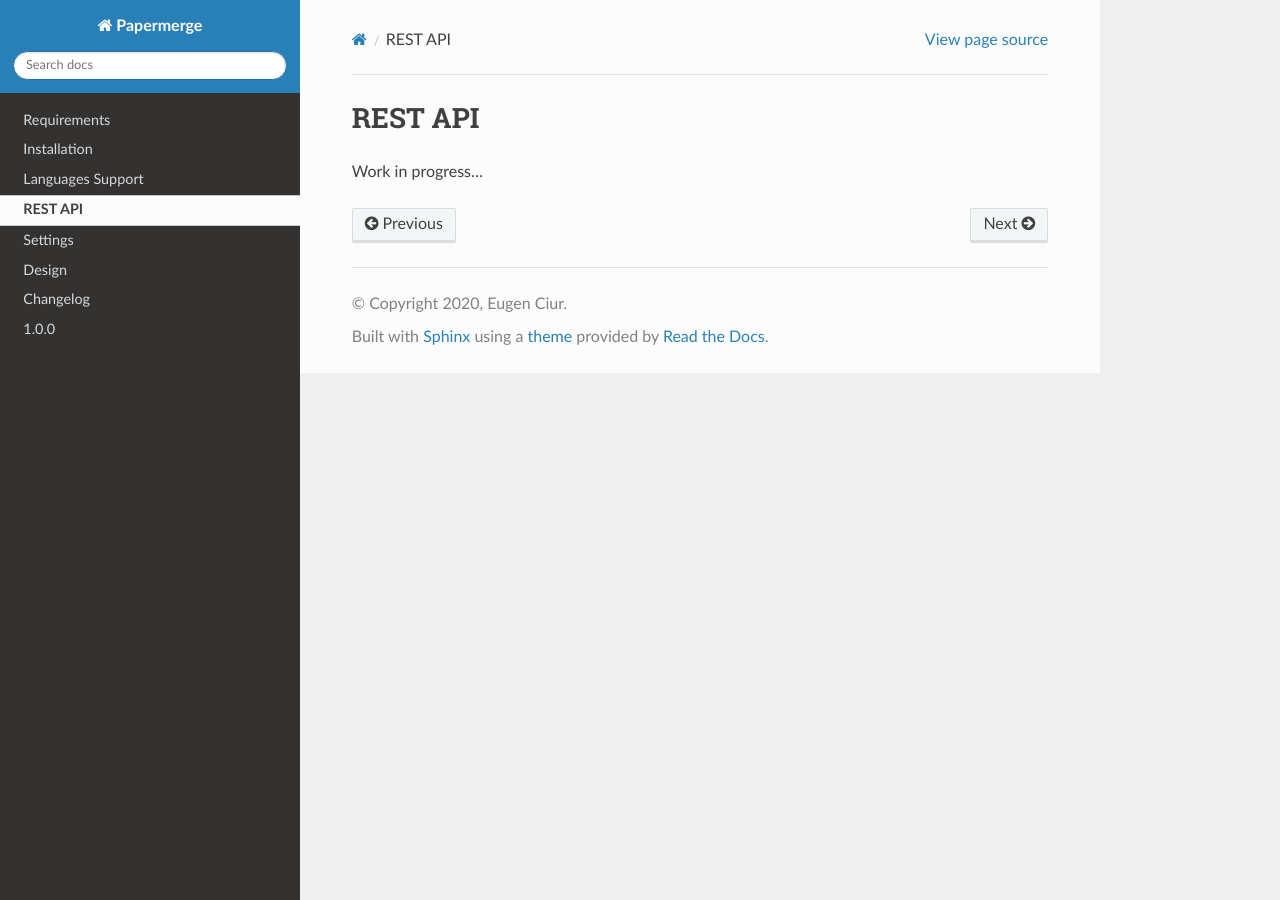
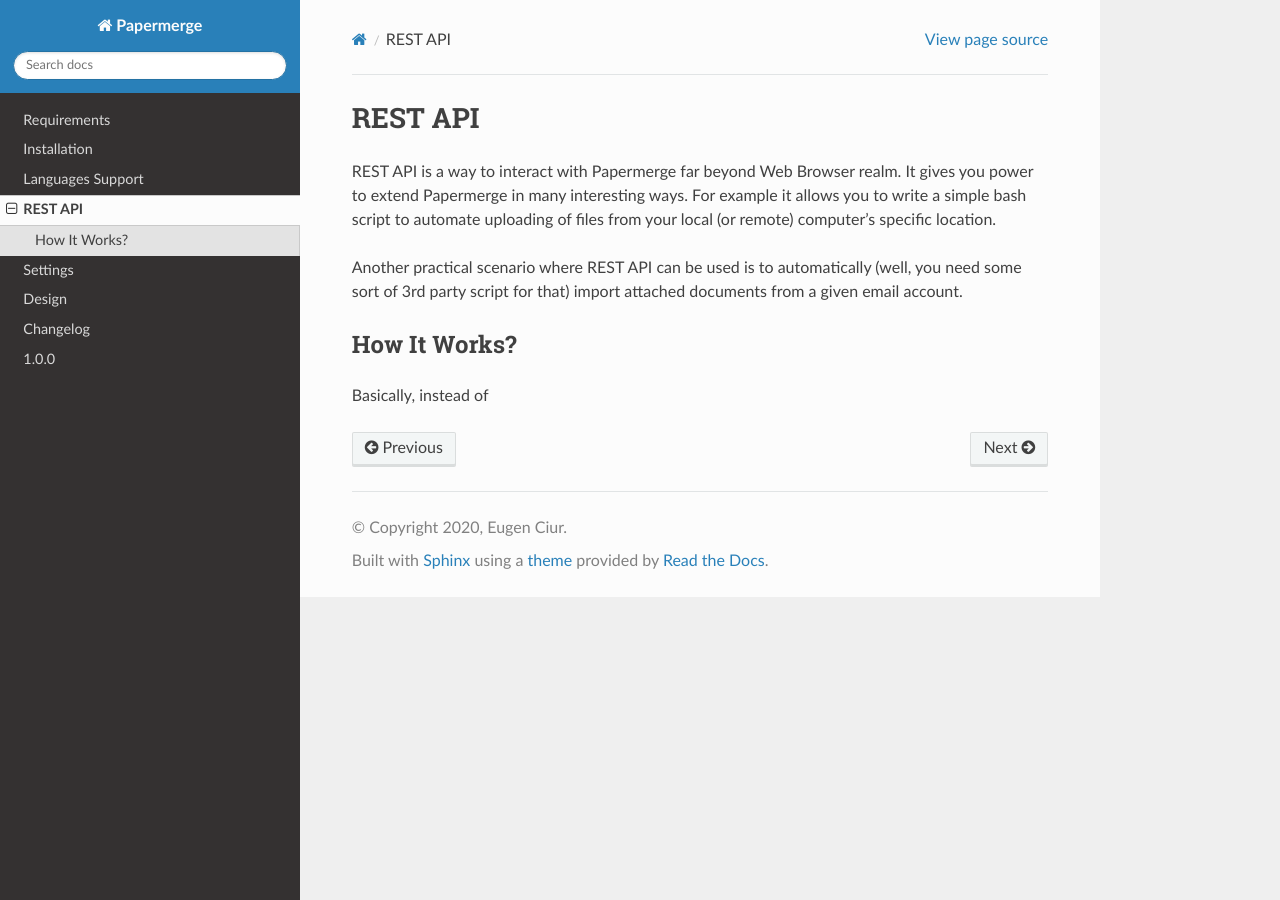
Before and after one commit to ciur/papermerge, a Sphinx documentation site: the page built from docs/source/rest_api.rst, in a window 1280 px wide. Built offline with Sphinx 7.4.7 and the Read the Docs theme 2.0.0, drawn with Linux system fonts in a browser that asks for light colours.

Commit message:
adding REST API documentation.

```diff
--- a/docs/source/rest_api.rst
+++ b/docs/source/rest_api.rst
@@ -1,4 +1,16 @@
 REST API
 =========
 
-Work in progress...
+REST API is a way to interact with Papermerge far beyond Web Browser realm.
+It gives you power to extend Papermerge in many interesting ways.
+For example it allows you to write a simple bash script to automate uploading
+of files from your local (or remote) computer's specific location.
+
+Another practical scenario where REST API can be used is to automatically
+(well, you need some sort of 3rd party script for that)
+import attached documents from a given email account.
+
+How It Works?
+**************
+
+Basically, instead of
```
